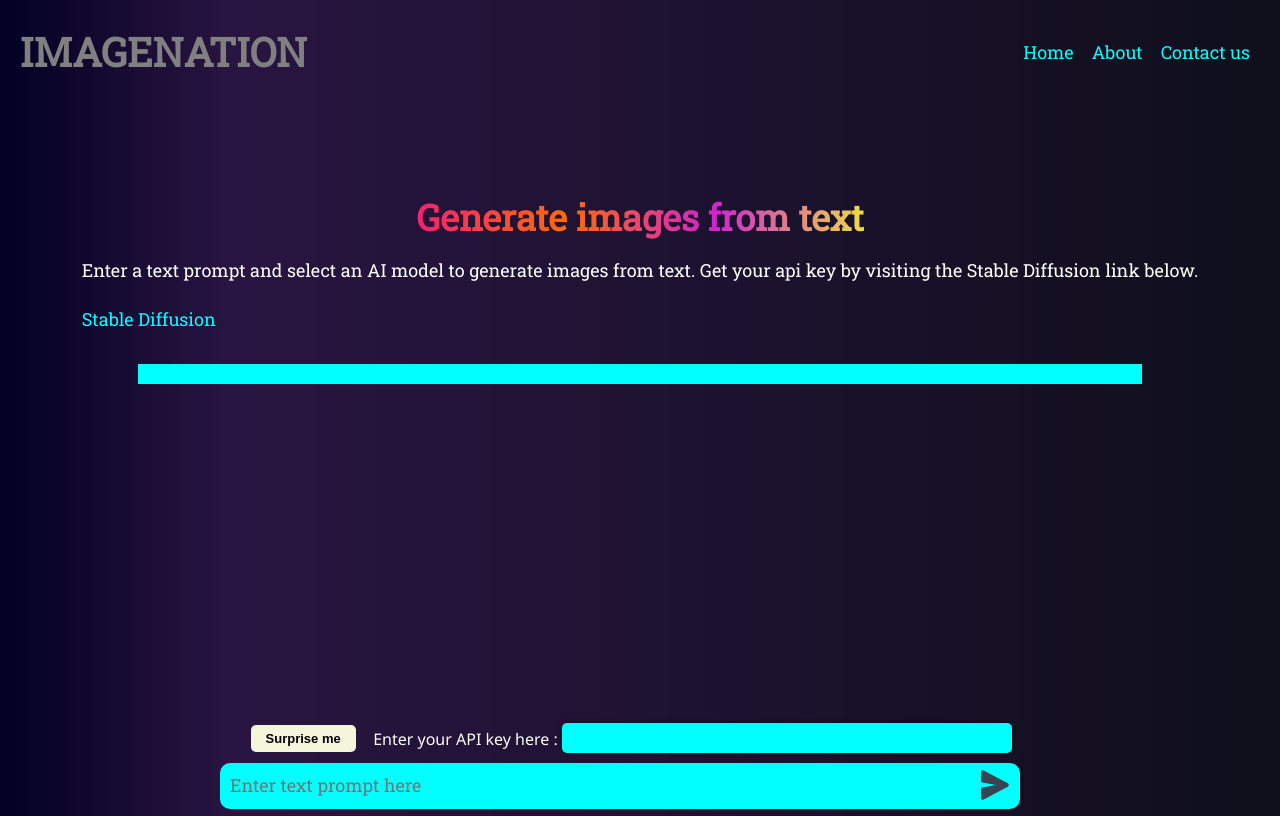
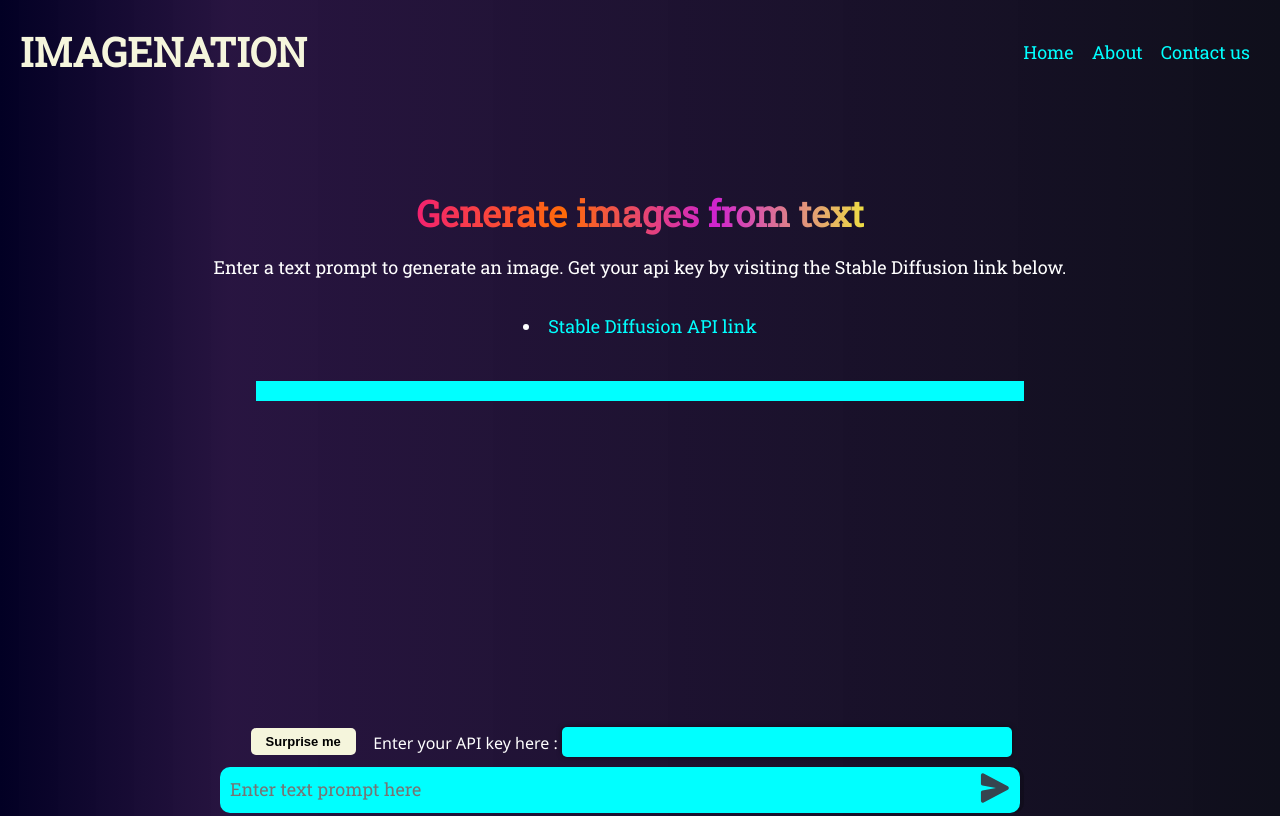
Before and after one commit to rishuraj1/Imagenationproject, a website with bundled scripts: page index.html in a window 1280 px wide. Shown: the top 816 px of the page. Built offline with nearby package versions, Linux system fonts and the light colour scheme; no server answers.

```diff
--- a/index.html
+++ b/index.html
@@ -3,7 +3,7 @@
   <head>
     <meta charset="UTF-8" />
     <meta name="viewport" content="width=device-width, initial-scale=1.0" />
-    <title>IMAGENATION</title>
+    <title>aIMAGENATION</title>
     <link
       rel="stylesheet"
       href="https://cdnjs.cloudflare.com/ajax/libs/font-awesome/4.7.0/css/font-awesome.min.css"
@@ -13,7 +13,7 @@
   <body>
     <!-- Header -->
     <header>
-      <h1 class="heading">IMAGENATION</h1>
+      <h1 class="heading"><a href="#">IMAGENATION</a></h1>
       <!-- Navigation menu -->
       <nav>
         <ul>
@@ -30,15 +30,20 @@
         <div class="content_p">
           <h1>Generate images from text</h1>
           <p>
-            Enter a text prompt and select an AI model to generate images from
-            text. Get your api key by visiting the Stable Diffusion link below.
+            Enter a text prompt to generate an image. Get your api key by
+            visiting the Stable Diffusion link below.
           </p>
           <p class="apiLinks">
-            <a
+            <!-- <a
               href="https://stablediffusionapi.com/settings/api"
               target="_blank"
-              >Stable Diffusion</a
             >
+              <li>Stable Diffusion</li></a
+            > -->
+            <li class="api-link">
+              <a href="https://stablediffusionapi.com/settings/api" target="_blank">Stable Diffusion API link</a>
+            </li>
+
           </p>
         </div>
         <div class="imagesDisplay"></div>
@@ -103,7 +108,9 @@
         class="footer__bottom--link"
         ><i class="fa fa-github"></i
       ></a>
-      <p class="footer_text-2">© 2023 Imagenation | Dumka Engineering College</p>
+      <p class="footer_text-2">
+        © 2023 Imagenation | Dumka Engineering College
+      </p>
     </footer>
     <script></script>
     <script type="module" src="script.js"></script>
--- a/style.css
+++ b/style.css
@@ -95,6 +95,7 @@
   flex-direction: column;
 }
 
+
 .content_p h1 {
   background: linear-gradient(to right, #f32170, #ff6b08, #cf23cf, #eedd44);
   -webkit-text-fill-color: transparent;
@@ -121,7 +122,7 @@
   height: 100%;
 }
 
-.apiLinks a {
+/* .apiLinks li a {
   color: cyan;
   font-family: "Roboto Slab", serif;
   font-size: 18px;
@@ -130,7 +131,22 @@
   text-decoration: none;
 }
 
-.apiLinks a:hover {
+.apiLinks li a:hover {
+  color: white;
+  transition: all 0.3s ease-in-out;
+  text-decoration: underline;
+} */
+
+.api-link a {
+  color: cyan;
+  font-family: "Roboto Slab", serif;
+  font-size: 18px;
+  font-weight: 500;
+  transition: all 0.3s ease;
+  text-decoration: none;
+}
+
+.api-link a:hover {
   color: white;
   transition: all 0.3s ease-in-out;
   text-decoration: underline;
```
Also changed, not shown: pages/aboutUs/aboutUs.html (+37 -1 lines), pages/contact/contact.html (+1 -1 lines).
